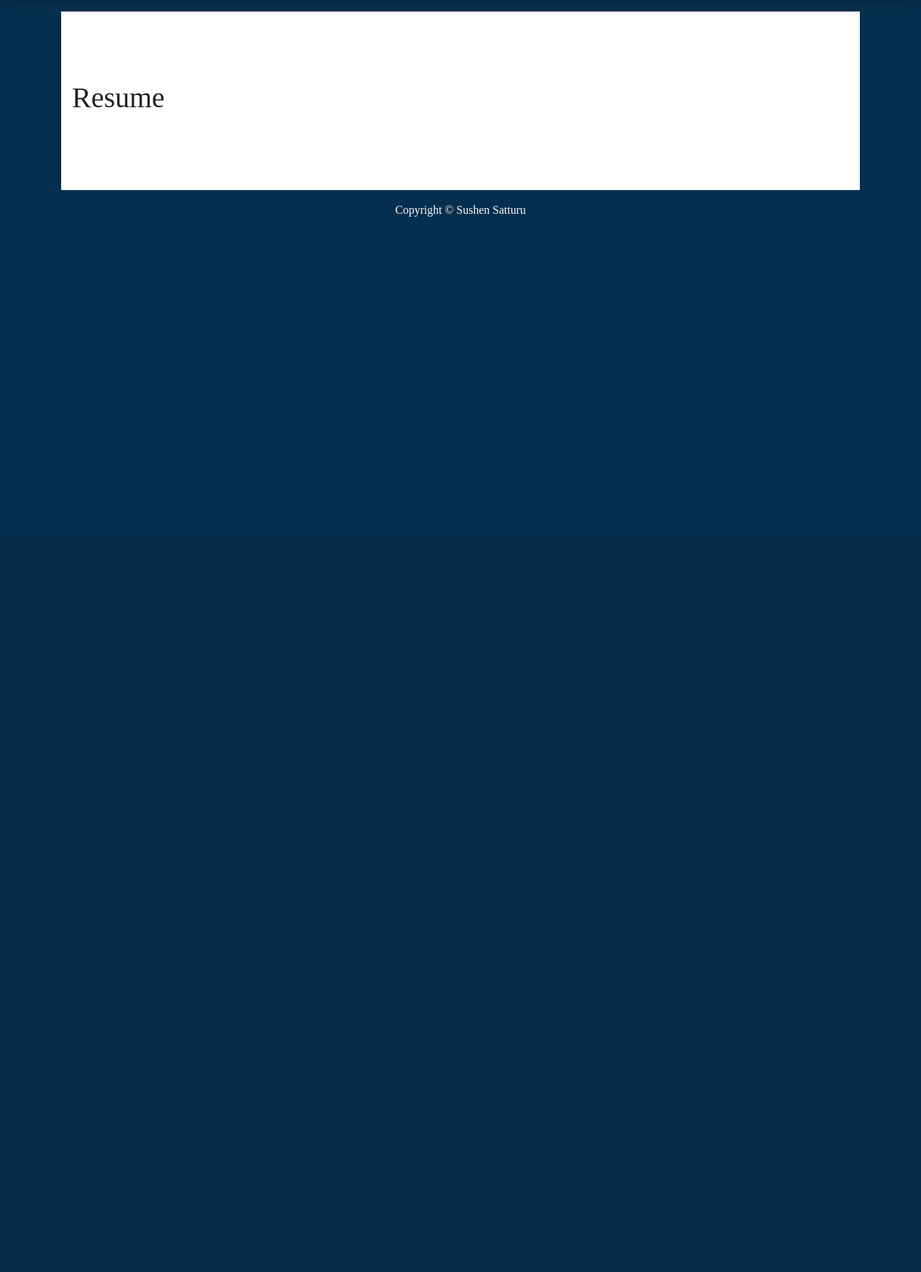
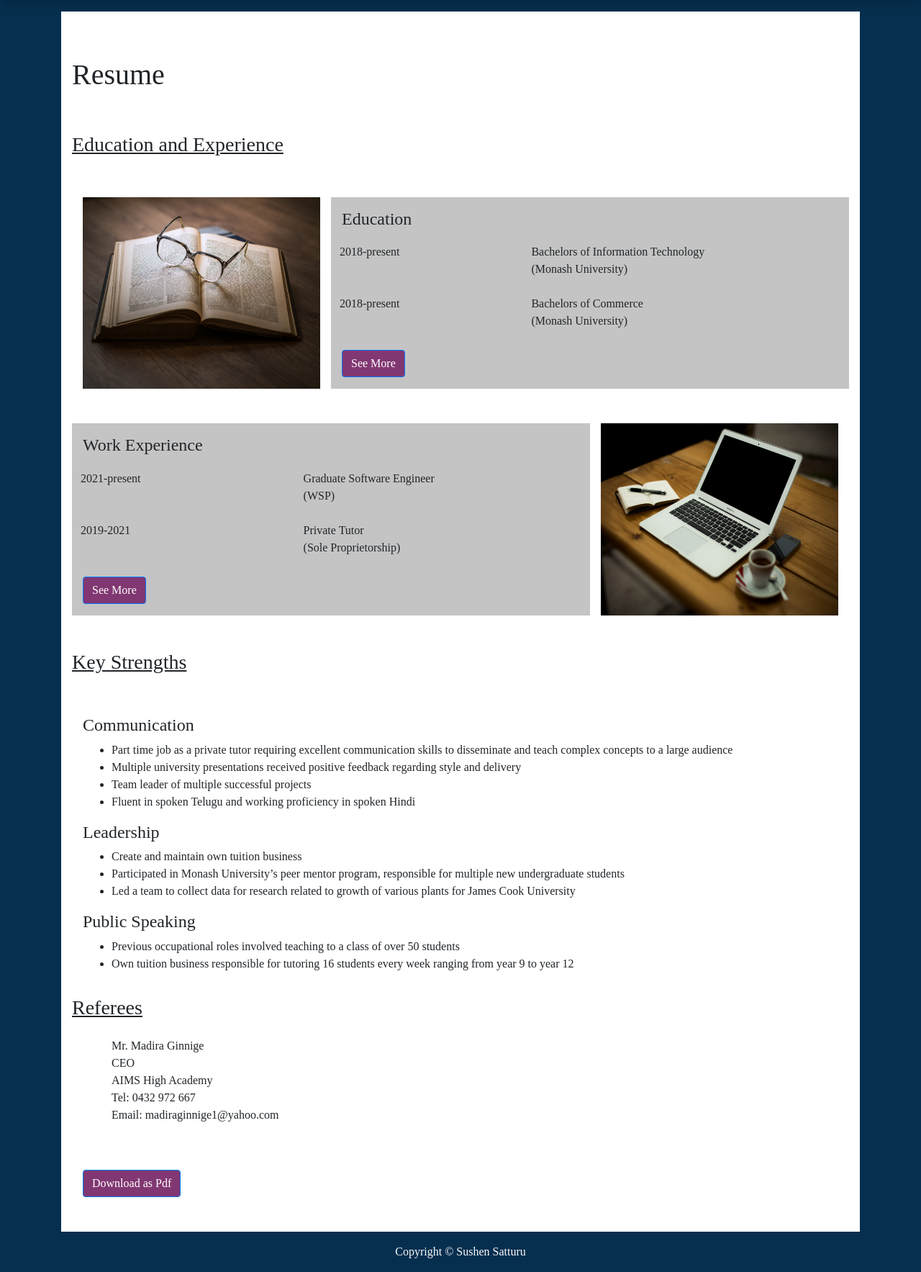
Before and after one commit to sushen25/website, a Django app: page /resume/ in a window 1280 px wide. Shown: the part 56-1823 px from the top of the page at 72% size. Before the commit the page ends 800 px from the top, so only its background shows below. Run offline with Django 3.2, Linux system fonts and the light colour scheme; some web fonts are replaced.

Commit message:
Implement base resume page

```diff
--- a/sitepages/static/index.css
+++ b/sitepages/static/index.css
@@ -33,6 +33,10 @@ body {
     color: #B82601;
 }
 
+.posy {
+    color: #813772;
+}
+
 .center {
     display: block;
     margin-left: auto;
--- a/sitepages/templates/resume/resume.html
+++ b/sitepages/templates/resume/resume.html
@@ -1,12 +1,151 @@
 {% extends "index.html" %}
+{% load static %}
 {% block title %}Resume{% endblock title %}
 
 {% block content %}
 
     <div class="container">
-        <div class="row my-5">
+        <div class="row my-3">
             <h1>Resume</h1>
         </div>
+
+        <div class="education-experience">
+            <div class="row my-5">
+                <h3><u>Education and Experience</u></h3>
+            </div>
+            <div class="row my-5">
+                <div class="col-4">
+                    <img style="max-width: 100%; height: 100%" src="{% static 'resume/education-image.jpg' %}">
+                </div>
+                <div class="col-8" style="background: #C4C4C4">
+                    <div class="row mt-3">
+                        <div class="col">
+                            <h4>Education</h4>
+                        </div>
+                    </div>
+
+                    <div class="row">
+                        <table class="table table-borderless">
+                          <tbody>
+                            <tr>
+                              <td>2018-present</td>
+                              <td></td>
+                              <td></td>
+                              <td>Bachelors of Information Technology<br/>(Monash University)</td>
+                            </tr>
+                            <tr>
+                              <td>2018-present</td>
+                              <td></td>
+                              <td></td>
+                              <td>Bachelors of Commerce<br/>(Monash University)</td>
+                            </tr>
+                          </tbody>
+                        </table>
+                    </div>
+                    <div class="row mb-3">
+                        <div class="col">
+                            <button type="button" class="btn btn-primary" style="background-color: #813772">See More</button>
+                        </div>
+                    </div>
+
+
+                </div>
+
+            </div>
+            <div class="row my-5">
+                <div class="col-8" style="background: #C4C4C4">
+                    <div class="row mt-3">
+                        <div class="col">
+                            <h4>Work Experience</h4>
+                        </div>
+                    </div>
+
+                    <div class="row">
+                        <table class="table table-borderless">
+                          <tbody>
+                            <tr>
+                              <td>2021-present</td>
+                              <td></td>
+                              <td></td>
+                              <td>Graduate Software Engineer<br/>(WSP)</td>
+                            </tr>
+                            <tr>
+                              <td>2019-2021</td>
+                              <td></td>
+                              <td></td>
+                              <td>Private Tutor<br/>(Sole Proprietorship)</td>
+                            </tr>
+                          </tbody>
+                        </table>
+                    </div>
+                    <div class="row mb-3">
+                        <div class="col">
+                            <button type="button" class="btn btn-primary" style="background-color: #813772">See More</button>
+                        </div>
+                    </div>
+                </div>
+                <div class="col-4">
+                    <img style="max-width: 100%; height: 100%" src="{% static 'resume/work-experience-image.jpg' %}">
+                </div>
+            </div>
+        </div>
+
+        <div class="key-strengths">
+            <div class="row my-5">
+                <h3><u>Key Strengths</u></h3>
+            </div>
+            <div class="row">
+                <div class="col">
+                    <h4>Communication</h4>
+                    <ul>
+                        <li>Part time job as a private tutor requiring excellent communication skills to disseminate and teach complex concepts to a large audience</li>
+                        <li>Multiple university presentations received positive feedback regarding style and delivery</li>
+                        <li>Team leader of multiple successful projects</li>
+                        <li>Fluent in spoken Telugu and working proficiency in spoken Hindi</li>
+                    </ul>
+                </div>
+            </div>
+            <div class="row">
+                <div class="col">
+                    <h4>Leadership</h4>
+                    <ul>
+                        <li>Create and maintain own tuition business</li>
+                        <li>Participated in Monash University’s peer mentor program, responsible for multiple new undergraduate students</li>
+                        <li>Led a team to collect data for research related to growth of various plants for James Cook University</li>
+                    </ul>
+                </div>
+            </div>
+            <div class="row">
+                <div class="col">
+                    <h4>Public Speaking</h4>
+                    <ul>
+                        <li>Previous occupational roles involved teaching to a class of over 50 students</li>
+                        <li>Own tuition business responsible for tutoring 16 students every week ranging from year 9 to year 12</li>
+                    </ul>
+                </div>
+            </div>
+        </div>
+
+        <div class="referees">
+            <div class="row my-3">
+                <h3><u>Referees</u></h3>
+            </div>
+            <div class="row">
+                <div class="col">
+                    <ul style="list-style: none">
+                        <li>Mr. Madira Ginnige</li>
+                        <li>CEO</li>
+                        <li>AIMS High Academy</li>
+                        <li>Tel: 0432 972 667</li>
+                        <li>Email: madiraginnige1@yahoo.com</li>
+                    </ul>
+
+                </div>
+            </div>
+        </div>
+
+        <button type="button" class="btn btn-primary mt-5" style="background-color: #813772">Download as Pdf</button>
+
     </div>
 
 
```
Also changed, not shown: sitepages/static/resume/education-image.jpg (added), sitepages/static/resume/work-experience-image.jpg (added).
